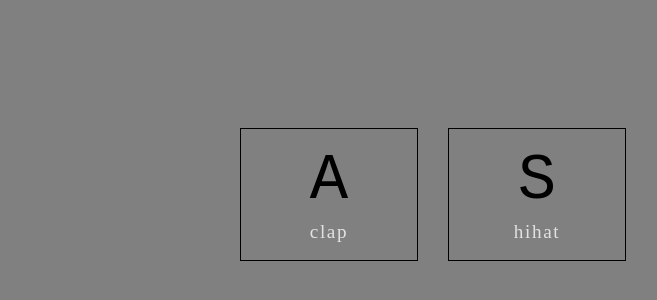
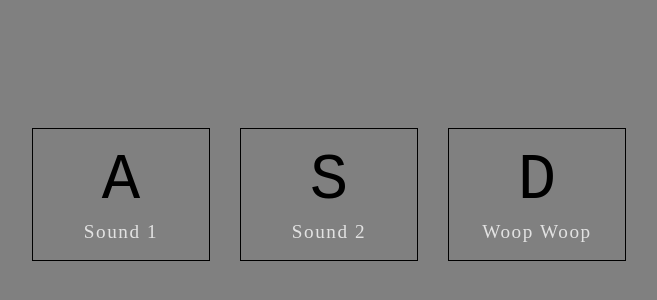
Before and after one commit to kaidence17/sound-board-example, a plain HTML site: page index.html in a window 1280 px wide. Shown: the part 206-506 px from the top of the page, without its empty margins (103-760 px from the left). Drawn offline with Linux system fonts and the light colour scheme.

Commit message:
Start of Project

```diff
--- a/index.html
+++ b/index.html
@@ -14,18 +14,26 @@
 
     <div data-key="65" class="key">
       <kbd>A</kbd>
-      <span class="sound">clap</span>
+      <span class="sound">Sound 1</span>
     </div>
+
     <div data-key="83" class="key">
       <kbd>S</kbd>
-      <span class="sound">hihat</span>
+      <span class="sound">Sound 2</span>
     </div>
+
+    <div data-key="68" class="key">
+      <kbd>D</kbd>
+      <span class="sound">Woop Woop</span>
+    </div>
+
 
 </div>
 
   <!-- Sounds -->
-  <audio data-key="65" src="./sounds/clap.wav"></audio>
-  <audio data-key="83" src="./sounds/hihat.wav"></audio>
+  <audio data-key="65" src="./sounds/sound-1.mp3"></audio>
+  <audio data-key="83" src="./sounds/sound-2.mp3"></audio>
+  <audio data-key="68" src="./sounds/woop-woop.mp3"></audio>
 
 <!-- JavaScript -->
   <script  src="./script.js"></script>
--- a/style.css
+++ b/style.css
@@ -35,7 +35,7 @@ kbd {
 /* Use CSS Grid to display keys */
 .keys {
   display: grid;
-  grid-template-columns: repeat(3, 1fr);
+  grid-template-columns: repeat(5, 1fr);
   -webkit-box-align: center;
           align-items: center;
   -webkit-box-pack: center;
```
Also changed, not shown: 3 other files.
